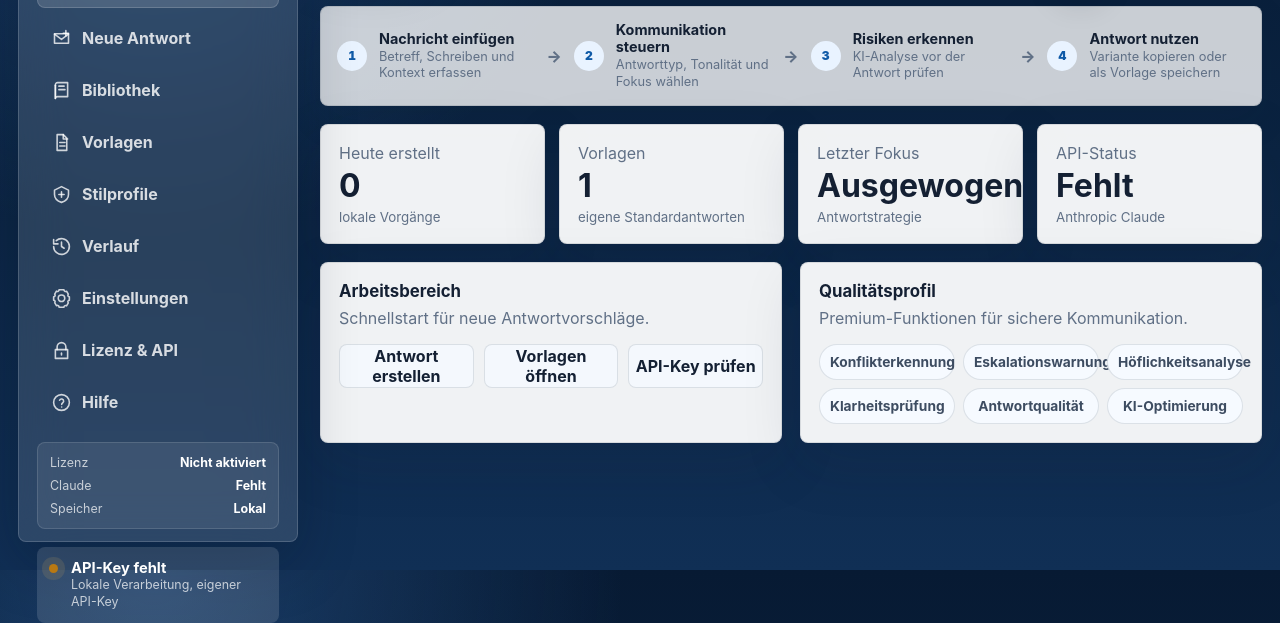
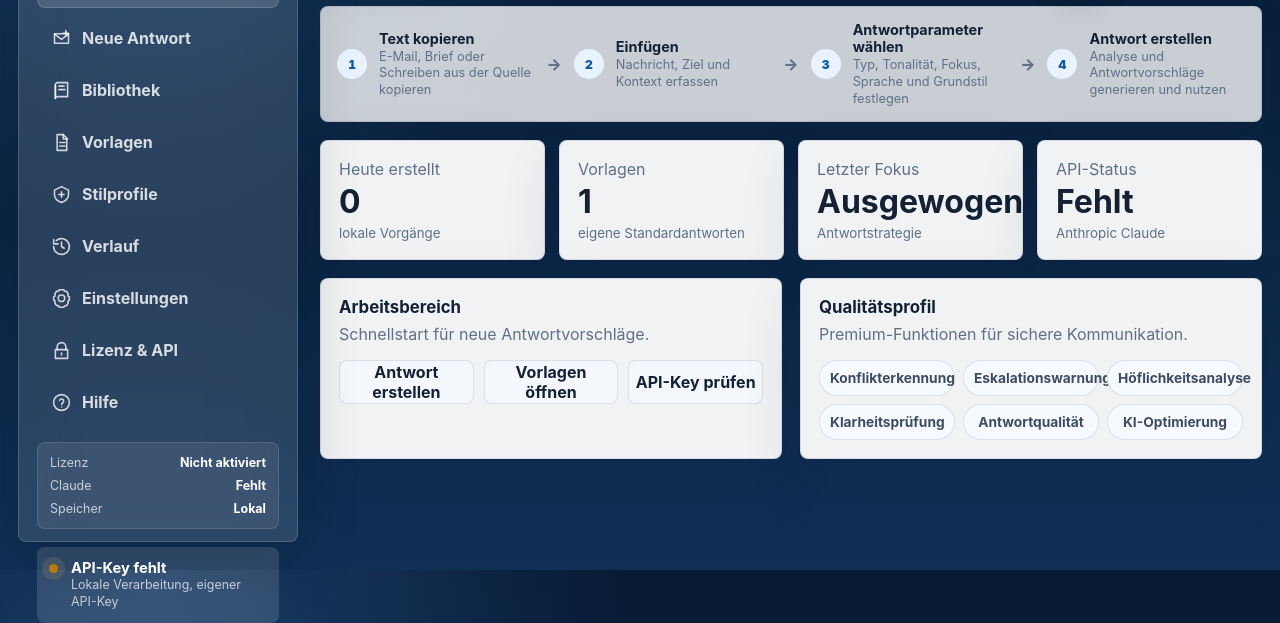
Before and after one commit to BM1964-25/SMART-ReplySuite, an Electron app: page index.html in a window 1280 px wide. Shown: the part 230-853 px from the top of the page. Drawn offline with Linux system fonts and the light colour scheme.

Commit message:
Simplify composer workflow steps

```diff
--- a/index.html
+++ b/index.html
@@ -412,13 +412,13 @@ Mit freundlichen Grüßen`,
       </header>
 
       <section class="workflow-panel" aria-label="Arbeitsablauf">
-        <div class="workflow-step"><span class="step-number">1</span><div><strong>Nachricht einfügen</strong><span>Betreff, Schreiben und Kontext erfassen</span></div></div>
+        <div class="workflow-step"><span class="step-number">1</span><div><strong>Text kopieren</strong><span>E-Mail, Brief oder Schreiben aus der Quelle kopieren</span></div></div>
         <span class="workflow-arrow" aria-hidden="true">→</span>
-        <div class="workflow-step"><span class="step-number">2</span><div><strong>Kommunikation steuern</strong><span>Antworttyp, Tonalität und Fokus wählen</span></div></div>
+        <div class="workflow-step"><span class="step-number">2</span><div><strong>Einfügen</strong><span>Nachricht, Ziel und Kontext erfassen</span></div></div>
         <span class="workflow-arrow" aria-hidden="true">→</span>
-        <div class="workflow-step"><span class="step-number">3</span><div><strong>Risiken erkennen</strong><span>KI-Analyse vor der Antwort prüfen</span></div></div>
+        <div class="workflow-step"><span class="step-number">3</span><div><strong>Antwortparameter wählen</strong><span>Typ, Tonalität, Fokus, Sprache und Grundstil festlegen</span></div></div>
         <span class="workflow-arrow" aria-hidden="true">→</span>
-        <div class="workflow-step"><span class="step-number">4</span><div><strong>Antwort nutzen</strong><span>Variante kopieren oder als Vorlage speichern</span></div></div>
+        <div class="workflow-step"><span class="step-number">4</span><div><strong>Antwort erstellen</strong><span>Analyse und Antwortvorschläge generieren und nutzen</span></div></div>
       </section>
 
       <section class="view is-visible" data-view-panel="dashboard">
@@ -462,12 +462,10 @@ Mit freundlichen Grüßen`,
           <div class="composer-guidance" aria-label="Vorgehensweise Neue Antwort">
             <strong>Vorgehen</strong>
             <ol>
-              <li><span>1</span>Nachricht oder Schreiben einfügen</li>
-              <li><span>2</span>Ziel und Kontext ergänzen</li>
-              <li><span>3</span>Vorlage oder Stilprofil optional wählen</li>
-              <li><span>4</span>Antwortparameter festlegen</li>
-              <li><span>5</span>Analyse & Antwortvorschläge erstellen</li>
-              <li><span>6</span>Ergebnis nutzen</li>
+              <li><span>1</span>Text kopieren</li>
+              <li><span>2</span>Einfügen</li>
+              <li><span>3</span>Antwortparameter wählen</li>
+              <li><span>4</span>Antwort erstellen</li>
             </ol>
           </div>
           <div class="composer-tools">
--- a/styles.css
+++ b/styles.css
@@ -527,9 +527,7 @@ textarea:focus, input:focus, select:focus {
 
 .composer-guidance ol {
   display: grid;
-  grid-template-rows: repeat(2, auto);
-  grid-auto-flow: column;
-  grid-auto-columns: minmax(0, 1fr);
+  grid-template-columns: repeat(4, minmax(0, 1fr));
   gap: 8px;
   padding: 0;
   margin: 0;
@@ -1316,7 +1314,6 @@ textarea:focus, input:focus, select:focus {
   .header-icon { width: 82px; height: 82px; border-radius: 18px; }
   .header-actions { justify-content: space-between; }
   .nav-list, .dashboard-grid, .two-column, .mail-grid, .template-form, .settings-grid, .settings-actions, .style-profile-actions, .style-profile-card, .license-grid, .api-action-row, .api-actions, .license-actions, .result-actions, .style-grid, .style-assist, .help-grid, .quick-actions, .signal-grid, .quality-strip, .result-tabs, .history-tools, .template-tools, .setup-alert, .composer-guidance ol, .help-quickstart, .help-reference { grid-template-columns: 1fr; }
-  .composer-guidance ol { grid-template-rows: none; grid-auto-flow: row; grid-auto-columns: auto; }
   .style-profile-card .card-actions { justify-content: flex-start; flex-wrap: wrap; }
   h1 { font-size: 2.1rem; }
 }
```
